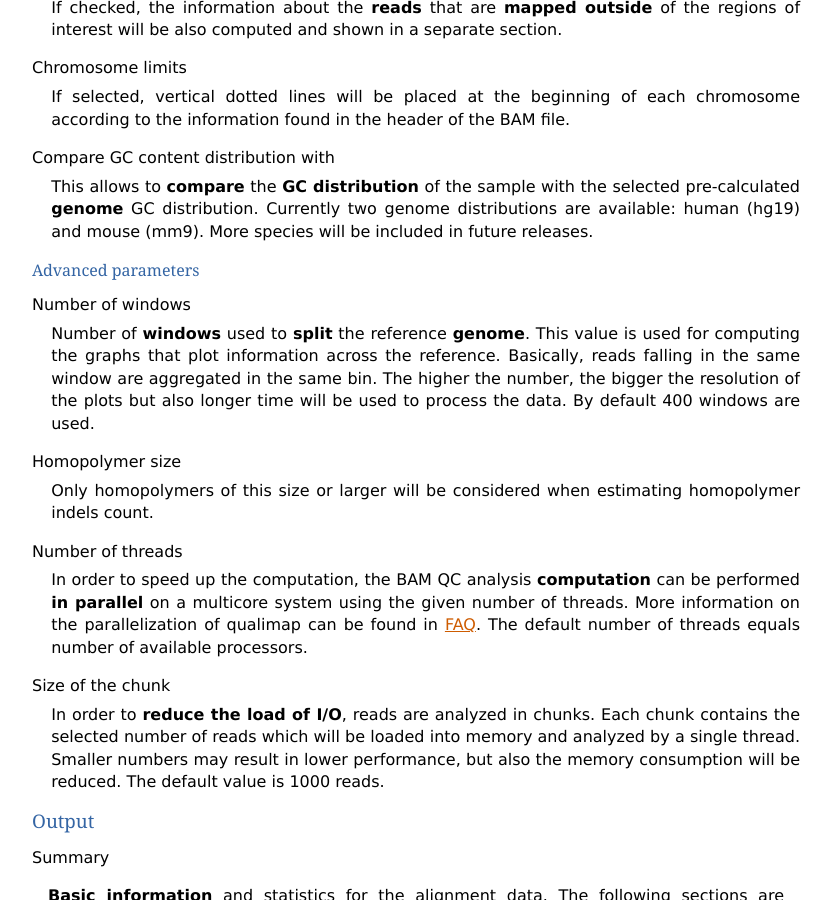
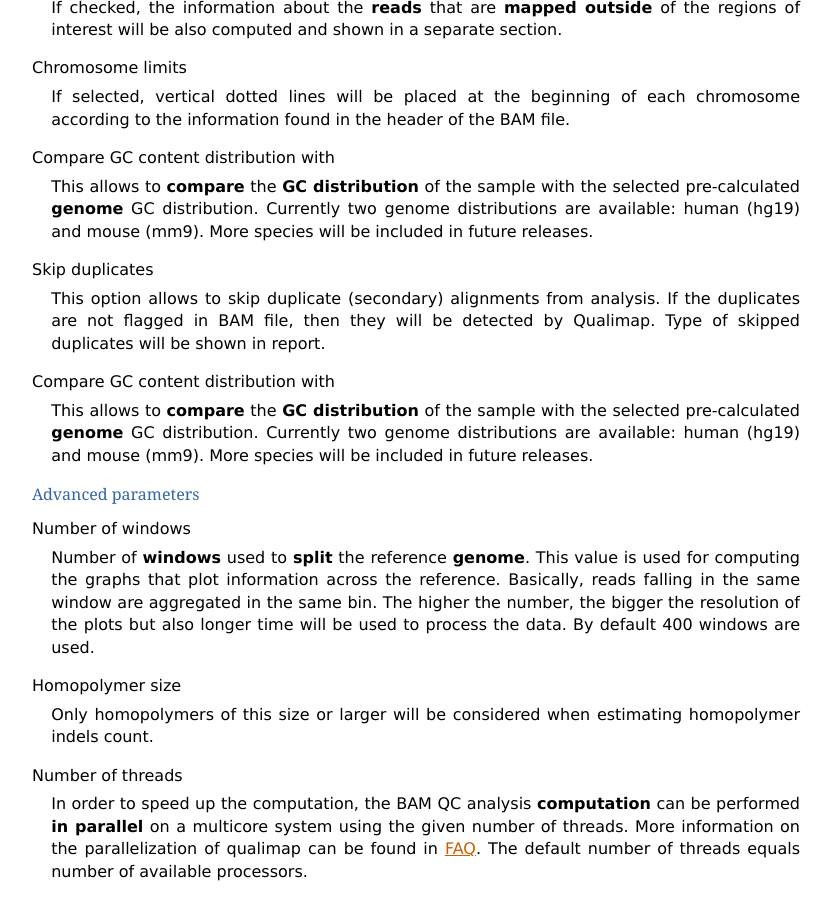
Before and after one commit to scchess/Qualimap, a Sphinx documentation site: the page built from doc/analysis.rst, in a window 1280 px wide and 900 px high, scrolled down 1269 px. Shown: the whole window, without its empty margins (48-880 px from the left). Built offline with Sphinx 7.4.7, drawn with Linux system fonts in a browser that asks for light colours.

Commit message:
BAM QC: update documentation

```diff
--- a/doc/analysis.rst
+++ b/doc/analysis.rst
@@ -54,6 +54,13 @@ Input Parameters
 
 :guilabel:`Compare GC content distribution with`
   This allows to **compare** the **GC distribution** of the sample with the selected pre-calculated **genome** GC distribution. Currently two genome distributions are available: human (hg19) and mouse (mm9). More species will be included in future releases.
+
+:guilabel:`Skip duplicates`
+  This option allows to skip duplicate (secondary) alignments from analysis. If the duplicates are not flagged in BAM file, then they will be detected by Qualimap. Type of skipped duplicates will be shown in report.
+
+:guilabel:`Compare GC content distribution with`
+  This allows to **compare** the **GC distribution** of the sample with the selected pre-calculated **genome** GC distribution. Currently two genome distributions are available: human (hg19) and mouse (mm9). More species will be included in future releases.
+
 
 Advanced parameters
 """""""""""""""""""
--- a/doc/command_line.rst
+++ b/doc/command_line.rst
@@ -89,7 +89,11 @@ The following command allows to perform BAM QC analysis::
                                       strand-specific-forward,
                                       strand-specific-reverse or
                                       non-strand-specific (default)
-
+    -sd,--skip-duplicated                Activate this option to skip duplicate
+                                      (secondary) alignments from analysis.If
+                                      the duplicates are not flagged in BAM
+                                      file, then they will be detected by
+                                      Qualimap.
 
 
 | The only required parameter is :guilabel:`bam` -- the input mapping file.
```
